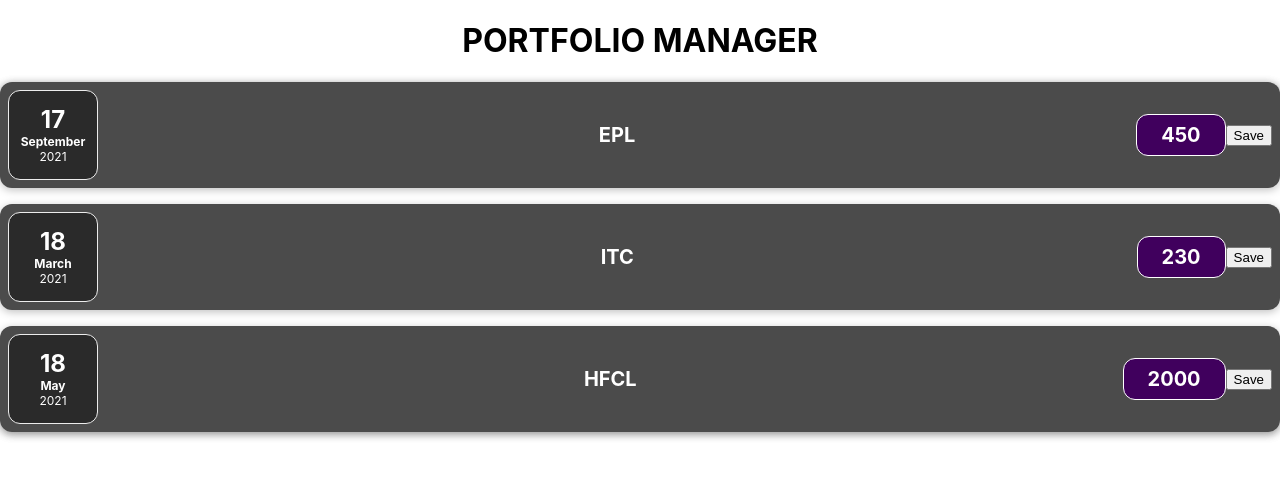
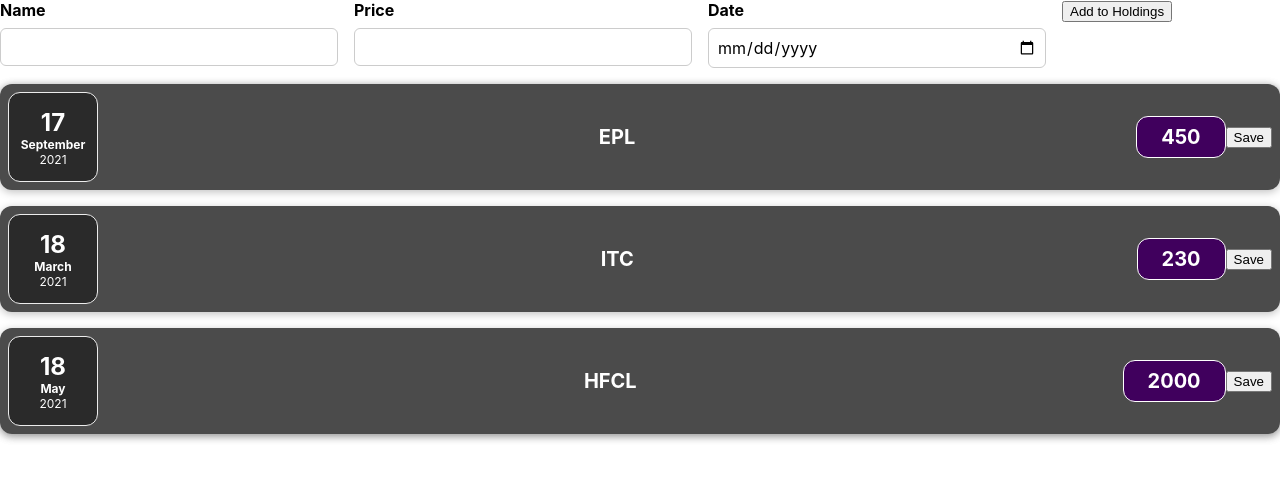
Before and after one commit to csolanke/PortiFolioManagerApp, a React (Create React App) app: page / in a window 1280 px wide. Shown: the top 480 px of the page. Built offline with nearby package versions, Linux system fonts and the light colour scheme.

Commit message:
Created StockForm.js and related files for user input

```diff
--- a/src/App.js
+++ b/src/App.js
@@ -1,7 +1,6 @@
-import logo from './logo.svg';
 import './App.css';
 import Stocks from './components/stocks/Stocks';
-import StockItem from './components/stocks/StockItem'
+import NewStock from './components/NewStock/NewStock'
 
 const App = () => {
 
@@ -33,7 +32,7 @@
 
   return (
     <div>
-      <h1 align="center">PORTFOLIO MANAGER</h1>
+     <NewStock/>
      <Stocks stocks={stocks}></Stocks>
     </div>
   );
--- /dev/null
+++ b/src/components/NewStock/NewStock.css
@@ -0,0 +1,38 @@
+.new-stock {
+    background-color: #a892ee;
+    padding: 1rem;
+    margin: 2rem auto;
+    width: 50 rem;
+    max-width: 95%;
+    border-radius: 12px;
+    text-align: center;
+    box-shadow: 0 1px 8px rgba(0,0,0,0.25);
+}
+
+.new-stock button{
+    font: inherit;
+    cursor: pointer;
+    padding: 1rem 2 rem;
+    border: 1px solid #40005d;
+    background-color: #40005d;
+    color:white;
+    border-radius: 12px;
+    margin-right: 1rem;
+}
+
+.new-stock button:hover,
+.new-stock button:active {
+    background-color: #510674;
+    border-color: #510674;
+}
+
+.new-stock button.alternative{
+    color:#220131;
+    border-color:transparent;
+    background-color: transparent
+}
+
+.new-stock button.alternative:hover,
+.new-stock button.alternative:active{
+    background-color: #ddb3f8;
+}
--- /dev/null
+++ b/src/components/NewStock/NewStock.js
@@ -0,0 +1,10 @@
+import './NewStock.css'
+import StockForm from './StockForm'
+const NewStock = () => {
+
+    return <div className="new-stcok">
+       <StockForm></StockForm>
+    </div>
+
+}
+export default NewStock;
--- /dev/null
+++ b/src/components/NewStock/StockForm.css
@@ -0,0 +1,27 @@
+
+.new-stock__controls {
+    display: flex;
+    flex-wrap: wrap;
+    gap: 1rem;
+    margin-bottom: 1rem;
+    text-align: left;
+}
+
+.new-stock__control label {
+    font-weight: bold;
+    margin-bottom: 0.5rem;
+    display: block;
+}
+
+.new-stock__control input {
+    font: inherit;
+    padding: 0.5rem;
+    border-radius: 6px;
+    border:1px solid #ccc;
+    width: 20rem;
+    max-width: 100%;
+}
+
+.new-stock__actions{
+    text-align: right;
+}
--- /dev/null
+++ b/src/components/NewStock/StockForm.js
@@ -0,0 +1,32 @@
+import './StockForm.css';
+const StockForm = () => {
+
+    return <form>
+        <div className="new-stock__controls">
+
+            <div className="new-stock__control">
+                <label>Name</label>
+                <input type='text' />
+            </div>
+
+            <div className="new-stock__control">
+                <label>Price</label>
+                <input type='number' />
+            </div>
+
+            <div className="new-stock__control">
+                <label>Date</label>
+                <input type='date' min="2019-01-01" step ="2022-12-31"/>
+            </div>
+            <div className="new-stock__actions">
+            <button type="submit">Add to Holdings</button>
+            </div>
+
+        </div>
+
+
+    </form>
+
+}
+
+export default StockForm;
--- a/src/components/stocks/StockItem.js
+++ b/src/components/stocks/StockItem.js
@@ -1,3 +1,4 @@
+import React,{ useState } from 'react';
 import './StockItem.css'
 import StockDate from './StockDate'
 import Card from '../UI/Card'
@@ -5,17 +6,25 @@
 
 const StockItem = (props)=> {
 
+    const [name , setName] = useState(props.name);
+    const [price , setPrice] = useState(props.price);
+
+    function clickHandler(){
+        setName('EICHERS MOTORS');
+        setPrice(2000);
+        console.log("clicked!!!!")
+    }
     return (
 
   <Card className='stock-item'>
 
         <StockDate day={props.day} month={props.month} year={props.year}></StockDate>
         <div className='stock-item__description'>
-            <h2 align='center'>{props.name}</h2>
+            <h2 align='center'>{name}</h2>
         </div>
-        <div className='stock-item__price'>{props.price}</div>
+        <div className='stock-item__price'>{price}</div>
         <div>
-            <button>Save</button>
+            <button onClick={clickHandler}>Save</button>
         </div>
     </Card>
 
```
